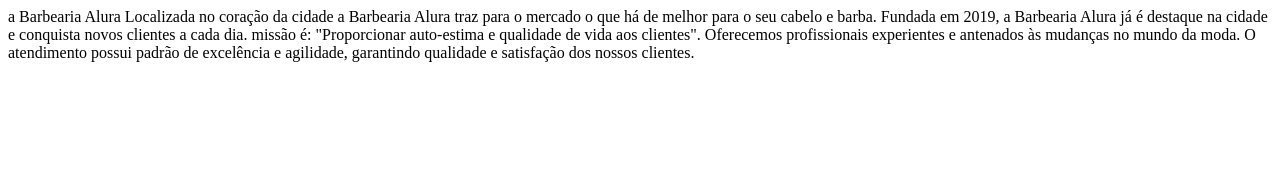
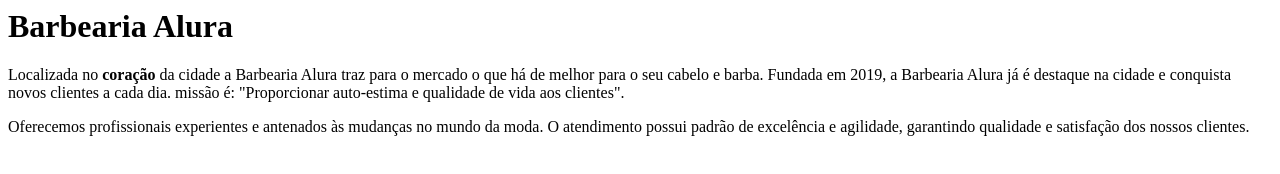
Before and after one commit to lucashendges/Criando-uma-p-gina-Web---HTML, a plain HTML site: page index.html in a window 1280 px wide. Drawn offline with Linux system fonts and the light colour scheme.

Commit message:
iniciando html

```diff
--- a/index.html
+++ b/index.html
@@ -1,14 +1,16 @@
- a Barbearia Alura
+<h1> Barbearia Alura </h1>
+<p>
+   Localizada no <strong> coração </strong> da cidade a Barbearia Alura traz para o mercado o que há de melhor para o seu cabelo e barba.
+   Fundada em 2019, a Barbearia Alura já é destaque na cidade e conquista novos clientes a cada dia.
 
 
-    Localizada no coração da cidade a Barbearia Alura traz para o mercado o que há de melhor para o seu cabelo e barba.
-    Fundada em 2019, a Barbearia Alura já é destaque na cidade e conquista novos clientes a cada dia.
-
-
-    missão é: "Proporcionar auto-estima e qualidade de vida aos clientes".
+   missão é: "Proporcionar auto-estima e qualidade de vida aos clientes".
+</p>
 
 
 
-    Oferecemos profissionais experientes e antenados às mudanças no mundo da moda. O atendimento possui padrão de
-    excelência
-    e agilidade, garantindo qualidade e satisfação dos nossos clientes.
+<p>
+   Oferecemos profissionais experientes e antenados às mudanças no mundo da moda. O atendimento possui padrão de
+   excelência
+   e agilidade, garantindo qualidade e satisfação dos nossos clientes.
+</p>
```
